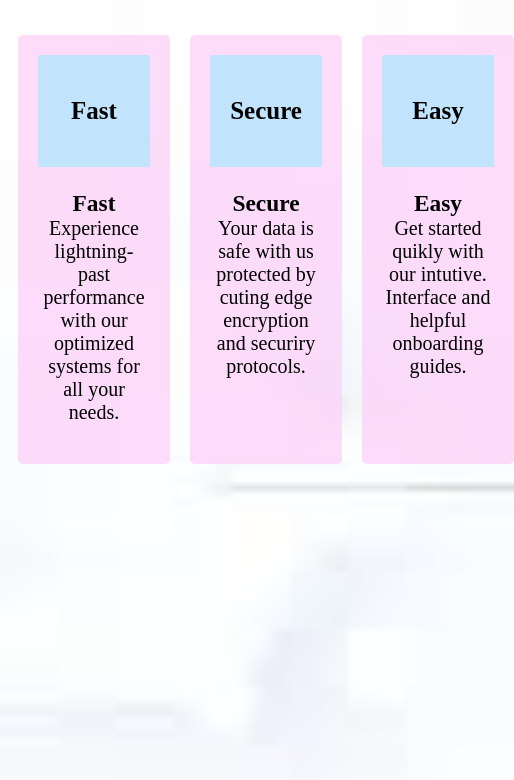
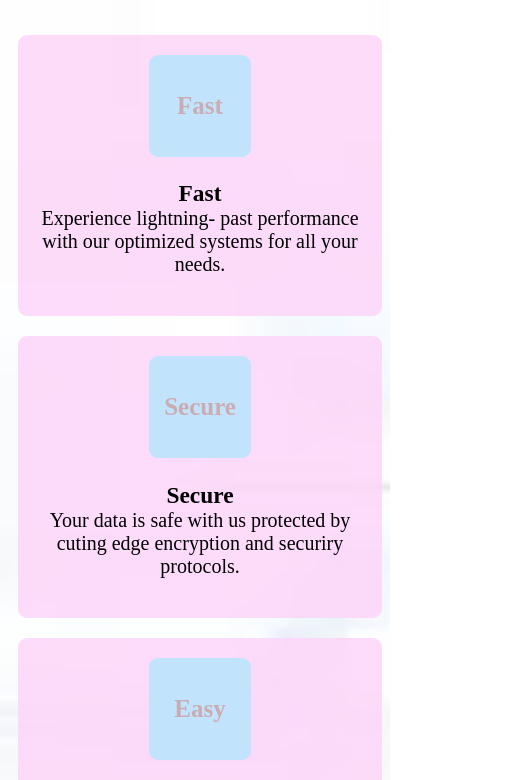
Before and after one commit to gadiel2311-spec/RESPONSIVE, a plain HTML site: page index.html in a window 390 px wide. Shown: the part 183-963 px from the top of the page, 514 px wide, since content can reach past the window. Drawn offline with Linux system fonts and the light colour scheme.

Commit message:
update0923

```diff
--- a/index.html
+++ b/index.html
@@ -7,7 +7,7 @@
     <title></title>
   </head>
   <body>
-    <h1>| 3- Column Responsive| 09-22-2025</h1>
+    <h1>| 3- Column Responsive| 09-22-2025 ✓AG</h1>
 
     <div class="container">
       <div class="box1">
--- a/style.css
+++ b/style.css
@@ -12,11 +12,10 @@ body {
 
 .container {
   display: grid;
-  grid-template-columns: 1fr 1fr 1fr;
-  grid-template-rows: 1fr 1fr 1fr;
+  grid-template-columns: auto auto auto;
+  grid-template-rows: 2fr;
   text-align: center;
   margin-top: 50px;
-
   column-gap: 10px;
 }
 
@@ -24,28 +23,28 @@ body {
   grid-column: 1/ 2;
   text-align: center;
   margin-left: 10px;
-  grid-row: 1 / 2;
   background-color: rgba(253, 213, 249, 0.831);
   border-radius: 2px;
-
   font-style: arial;
 }
 
 h2 {
   background-color: rgba(177, 231, 253, 0.772);
-  border-radius: 2px;
+  border-radius: 9px;
   padding: 6px;
   font-size: 25px;
   margin-top: 20px;
   align-content: center;
   margin: auto;
-  width: 100px;
-  height: 100px;
+  width: 90px;
+  height: 90px;
+  color: rgba(206, 145, 145, 0.683);
 }
+
 .container > div {
   padding: 20px;
   font-size: 20px;
-  border-radius: 5px;
+  border-radius: 9px;
 }
 
 h3 {
@@ -56,7 +55,6 @@ h3 {
   grid-column: 2/ 3;
   text-align: center;
   margin-left: 10px;
-  grid-row: 1 / 2;
   background-color: rgba(253, 213, 249, 0.831);
   border-radius: 2px;
 
@@ -67,7 +65,6 @@ h3 {
   grid-column: 3/ 4;
   text-align: center;
   margin-left: 10px;
-  grid-row: 1 / 2;
   background-color: rgba(253, 213, 249, 0.831);
   border-radius: 2px;
   font-style: arial;
@@ -80,3 +77,25 @@ p {
 h2 {
   margin-top: 0px;
 }
+
+@media (max-width: 600px) {
+  .container {
+    grid-template-columns: auto;
+    grid-template-rows: auto auto auto;
+  }
+
+  .box1 {
+    grid-column: 1 / 2;
+    margin-bottom: 20px;
+  }
+
+  .box2 {
+    grid-column: 1/ 2;
+    margin-bottom: 20px;
+  }
+
+  .box3 {
+    grid-column: 1 / 2;
+    margin-bottom: 20px;
+  }
+}
```
